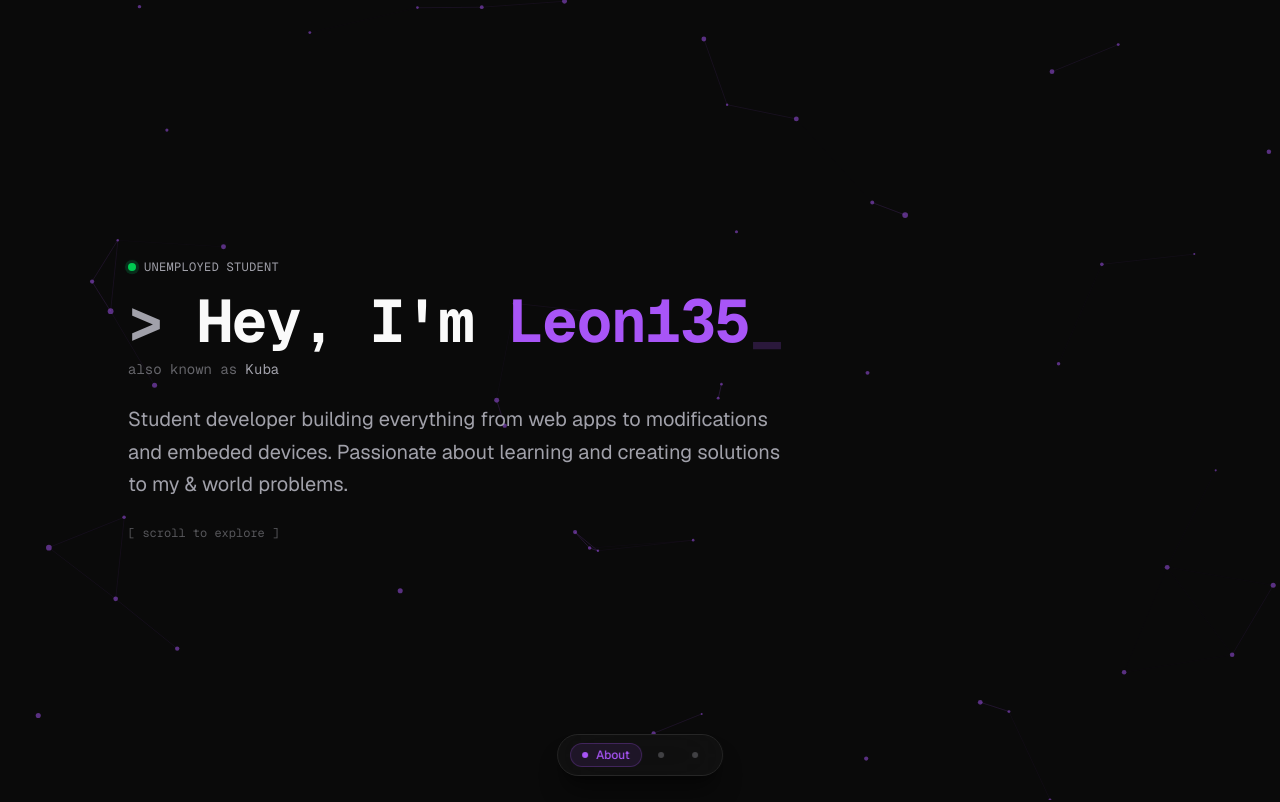
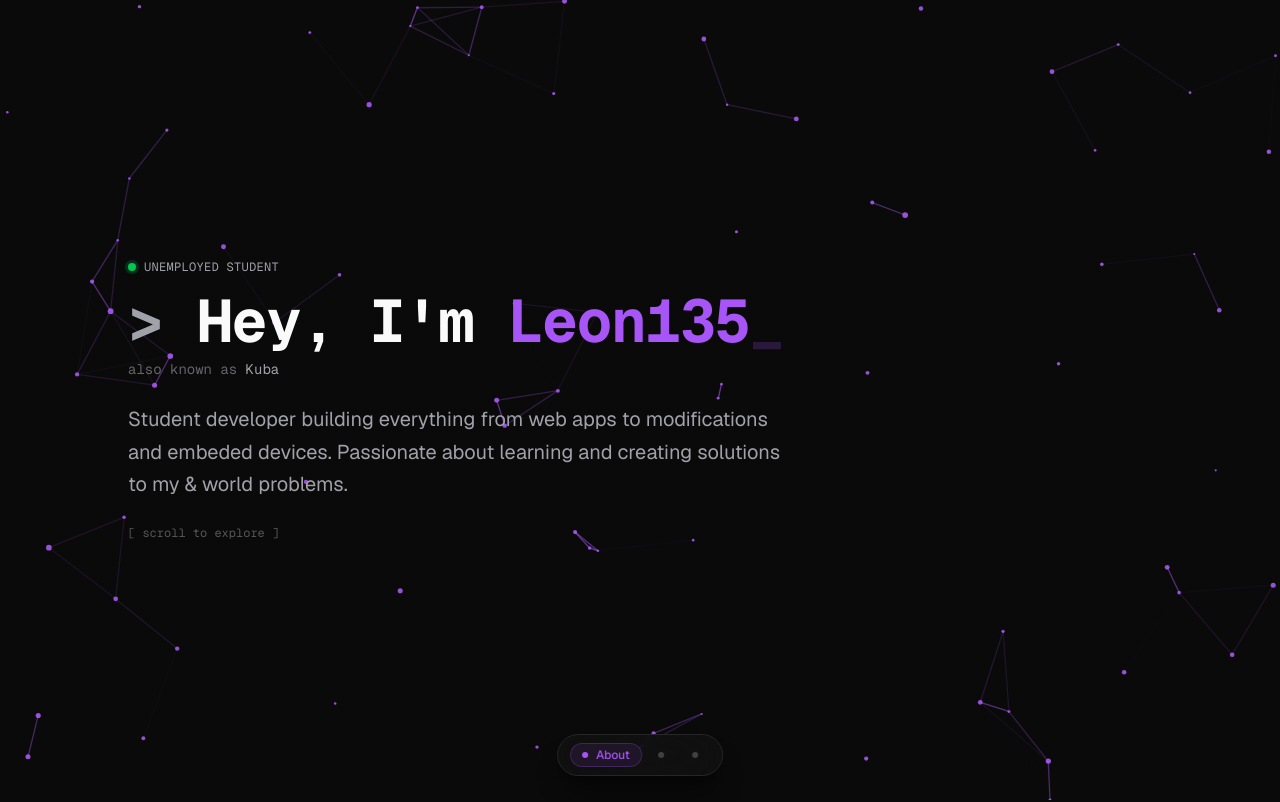
Before and after one commit to Leon135/personal-website-v2, a Next.js app: page / in a window 1280 px wide. Shown: the top 802 px of the page. Built offline with nearby package versions, Linux system fonts and the light colour scheme.

Commit message:
style(background-effects): enhance particle visibility and adjust multipliers

```diff
--- a/components/background-effects.tsx
+++ b/components/background-effects.tsx
@@ -15,8 +15,8 @@ export function BackgroundEffects() {
   const particlesRef = useRef<Particle[]>([]);
   const animationRef = useRef<number>(0);
   const [scrollProgress, setScrollProgress] = useState(0);
-  const [particlesMultiplier, setParticlesMultiplier] = useState(1);
-  const [connectionDistance, setConnectionDistance] = useState(120);
+  const [particlesMultiplier, setParticlesMultiplier] = useState(1.5);
+  const [connectionDistance, setConnectionDistance] = useState(100);
   const [scrollProgressMultiplier, setScrollProgressMultiplier] = useState(1);
 
   // Track scroll progress
@@ -30,6 +30,23 @@ export function BackgroundEffects() {
     window.addEventListener("scroll", handleScroll, { passive: true });
     return () => window.removeEventListener("scroll", handleScroll);
   }, []);
+
+  // Adjust particle multiplier based on viewport size
+  // useEffect(() => {
+  //   const updateParticleMultiplier = () => {
+  //     const width = window.innerWidth;
+  //     if (width < 640) {
+  //       setParticlesMultiplier(1.2);      // Mobile: +20%
+  //     } else if (width < 1024) {
+  //       setParticlesMultiplier(1.5);      // Tablet: +50%
+  //     } else {
+  //       setParticlesMultiplier(2);        // Desktop: 2x
+  //     }
+  //   };
+  //   updateParticleMultiplier();
+  //   window.addEventListener("resize", updateParticleMultiplier);
+  //   return () => window.removeEventListener("resize", updateParticleMultiplier);
+  // }, []);
 
   useEffect(() => {
     const canvas = canvasRef.current;
@@ -75,7 +92,7 @@ export function BackgroundEffects() {
         // Draw particle
         ctx.beginPath();
         ctx.arc(p.x, p.y, p.size, 0, Math.PI * 2);
-        ctx.fillStyle = "rgba(168, 85, 247, 0.5)";
+        ctx.fillStyle = "rgba(168, 85, 247, 0.87)";
         ctx.fill();
 
         // Draw connections
@@ -86,12 +103,12 @@ export function BackgroundEffects() {
           const distance = Math.sqrt(dx * dx + dy * dy);
 
           if (distance < connectionDistance) {
-            const opacity = (1 - distance / connectionDistance) * 0.2;
+            const opacity = (1 - distance / connectionDistance) * 0.65;
             ctx.beginPath();
             ctx.moveTo(p.x, p.y);
             ctx.lineTo(p2.x, p2.y);
             ctx.strokeStyle = `rgba(168, 85, 247, ${opacity})`;
-            ctx.lineWidth = 1;
+            ctx.lineWidth = 1.3;
             ctx.stroke();
           }
         }
@@ -108,19 +125,19 @@ export function BackgroundEffects() {
       cancelAnimationFrame(animationRef.current);
       window.removeEventListener("resize", resize);
     };
-  }, []);
+  }, [particlesMultiplier, connectionDistance]);
 
   // Calculate opacity based on scroll - fades out as you scroll down
-  const particleOpacity = Math.max(
-    0.1,
-    1 - scrollProgress * scrollProgressMultiplier,
-  );
+  const particleOpacity = Math.min(Math.max(1 - scrollProgress, 0.2), 1)
 
   return (
     <div className="fixed inset-0 -z-10 overflow-hidden pointer-events-none">
+      {/* Lighter background base */}
+      <div className="absolute inset-0 bg-gradient-to-b from-background via-background/97 to-background/98" />
+      {/* Canvas with blend mode for better visibility */}
       <canvas
         ref={canvasRef}
-        className="absolute inset-0 transition-opacity duration-300"
+        className="absolute inset-0 transition-opacity duration-300 mix-blend-screen"
         style={{ opacity: particleOpacity }}
       />
     </div>
```
